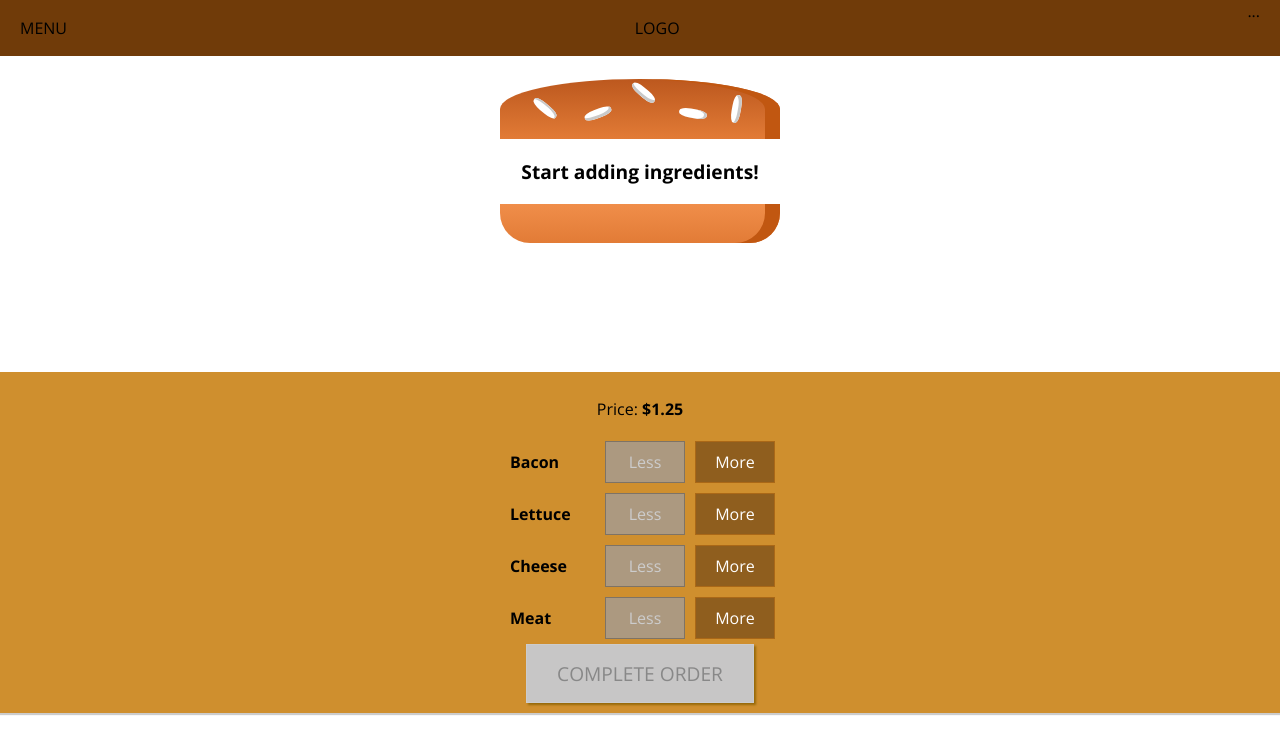
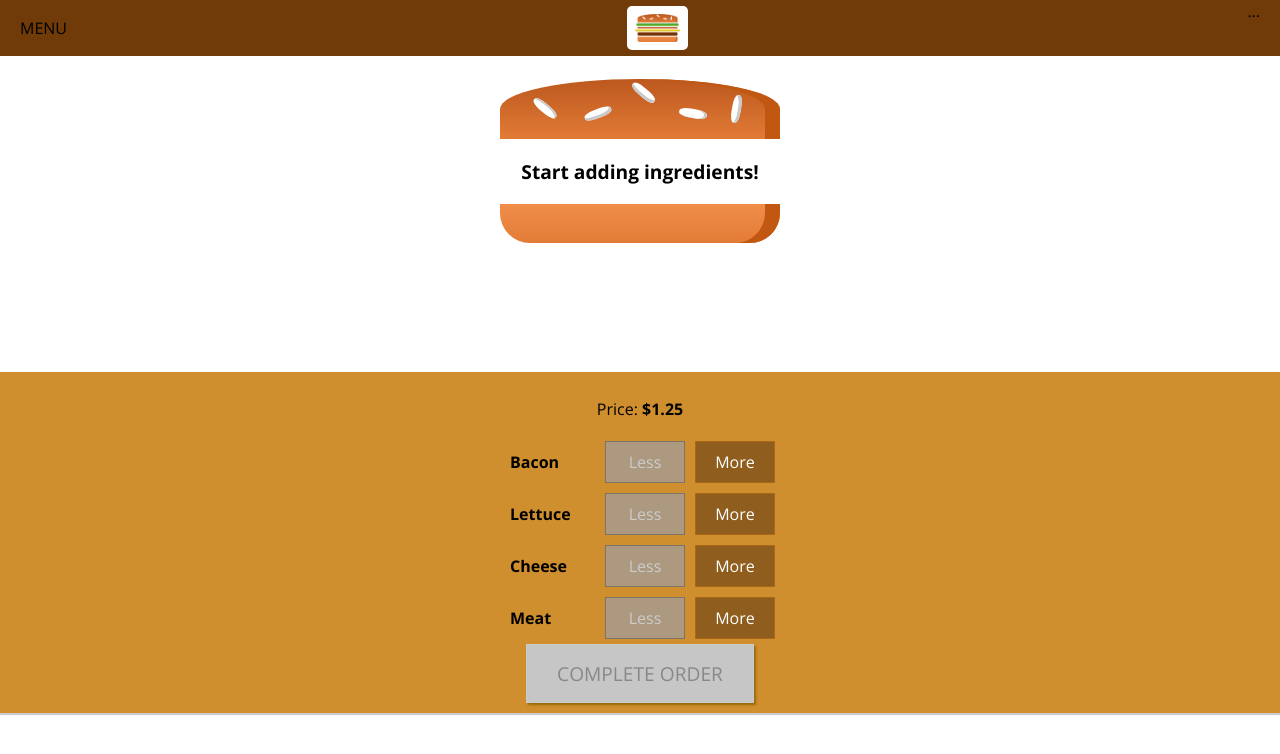
Before and after one commit to rdebeer1/burger-builder, a React app: page / in a window 1280 px wide. Shown: the top 754 px of the page. Built offline with nearby package versions, Linux system fonts and the light colour scheme.

Commit message:
creates Logo component & Logo.css

```diff
--- /dev/null
+++ b/src/components/Logo/Logo.css
@@ -0,0 +1,11 @@
+.Logo {
+  background-color: white;
+  padding: 8px;
+  height: 80%;
+  box-sizing: border-box;
+  border-radius: 5px;
+}
+
+.Logo img {
+  height: 100%;
+}
--- /dev/null
+++ b/src/components/Logo/Logo.js
@@ -0,0 +1,14 @@
+import React from 'react';
+
+import burgerLogo from '../../assets/images/burger-logo.png'
+import classes from './Logo.css'
+
+const logo = (props) => (
+  <div className={classes.Logo}>
+    <img
+      src={burgerLogo}
+      alt='Burger Builder' />
+  </div>
+);
+
+export default logo;
--- a/src/components/Navigation/Toolbar/Toolbar.js
+++ b/src/components/Navigation/Toolbar/Toolbar.js
@@ -1,11 +1,12 @@
 import React from 'react';
 
+import Logo from '../../Logo/Logo'
 import classes from './Toolbar.css'
 
 const toolbar = (props) => (
   <header className={classes.Toolbar}>
     <div>MENU</div>
-    <div>LOGO</div>
+    <Logo />
     <nav className={classes.name}>
       ...
     </nav>
```
Also changed, not shown: src/assets/images/burger-logo.png (added).
